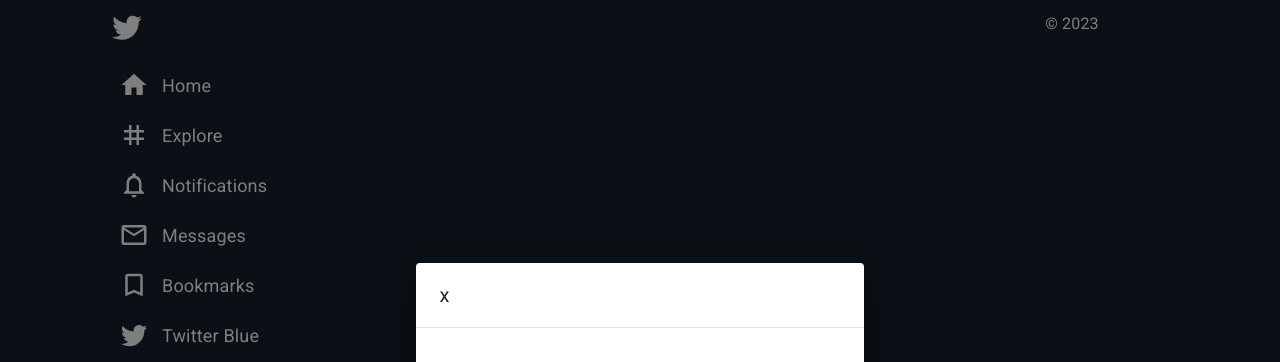
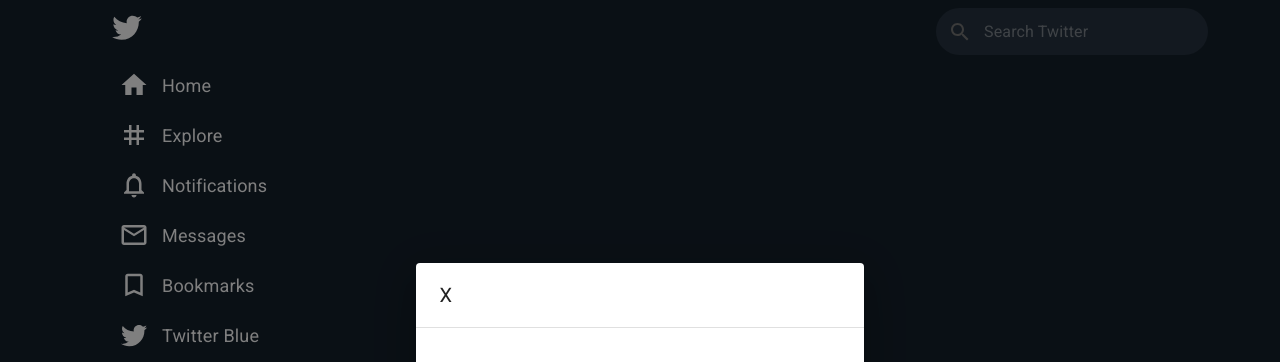
Before and after one commit to PavelBortnovskyi/Final_Step_FE8FS2, a React (Create React App) app in the folder client/: page /modal/tweet in a window 1280 px wide. Shown: the top 362 px of the page. Built offline with nearby package versions, Linux system fonts and the light colour scheme; grey boxes are pictures that could not be loaded.

Commit message:
create InputSearch for Right section

```diff
--- /dev/null
+++ b/client/src/components/InputSearch/InputSearch.jsx
@@ -0,0 +1,158 @@
+import React, { useState } from 'react'
+import { Box, TextField, styled } from '@mui/material';
+import SearchIcon from '@mui/icons-material/Search';
+import CancelIcon from '@mui/icons-material/Cancel';
+
+
+
+
+const InputSearchStyled = styled(TextField)((props) => ({
+    'input': {
+        padding: '12px',
+        color: 'rgb(247, 249, 249)',
+        maxWidth: '280px',
+    },
+
+    '& .MuiInput-root': {
+        '&:before': {
+            content: 'none',
+        },
+        '&:after': {
+            content: 'none',
+        },
+    },
+}))
+
+
+export const InputSearch = ({placeholder, fnc}) => {
+    const [inputValue, setInputValue] = useState('');
+
+    const handleInputChange = (event) => {
+        setInputValue(event.target.value);
+    };
+
+    const clearInput = () => {
+        setInputValue('');
+    };
+
+    return (
+        <Box sx={{
+            '& > :not(style)': { m: 1 },
+        }}>
+
+            <Box sx={{
+                display: 'flex',
+                alignItems: 'center',
+                padding: '0 12px',
+                borderRadius: '30px',
+                backgroundColor: 'rgb(39,51,64)',
+                boxSizing: 'border-box',
+                '&:focus-within': {
+                    border: '1px solid rgb(29, 155, 240)',
+                    '&:focus-within svg': {
+                        color: 'rgb(29, 155, 240)',
+                    },
+                },
+            }}>
+                <SearchIcon sx={{
+                    color: 'rgb(118, 118, 118)',
+                }} />
+                <InputSearchStyled
+                    id="input-with-sx"
+                    autoComplete="off"
+                    placeholder={placeholder}
+                    variant="standard"
+                    value={inputValue}
+                    onChange={handleInputChange}
+                />
+                {inputValue && (
+                    <CancelIcon onClick={clearInput} />
+                )}
+            </Box>
+        </Box>
+    )
+}
+
+
+
+
+// Варіант Артема нижче
+
+// import { useState } from 'react';
+// import { Box, InputAdornment, TextField } from '@mui/material';
+// import SearchOutlinedIcon from '@mui/icons-material/SearchOutlined';
+// import CancelRoundedIcon from '@mui/icons-material/CancelRounded';
+
+// export const InputSearch = ({ placeholder, fnc }) => {
+//     const [showClearIcon, setShowClearIcon] = useState('none');
+//     const [inputValue, setInputValue] = useState('');
+
+//     const handleChange = function (event) {
+//         setShowClearIcon(event === '' ? 'none' : 'flex');
+//     };
+
+//     const handleInput = (e) => {
+//         setInputValue(e);
+//         console.log(e);
+//     };
+
+//     const handleClick = function () {
+//         setShowClearIcon('none');
+//         setInputValue('');
+//     };
+//     return (
+//         <Box>
+//             <TextField
+//                 size="small"
+//                 variant="outlined"
+//                 placeholder={placeholder}
+//                 value={inputValue}
+//                 onChange={(e) => {
+//                     handleInput(e.target.value);
+//                     handleChange(e.target.value);
+//                 }}
+//                 sx={{
+//                     width: '100%',
+//                     backgroundColor: 'rgb(32, 35, 39)',
+//                     borderRadius: '40px',
+//                     outline: 'none',
+//                     '.Mui-focused': {
+//                         backgroundColor: '#000',
+//                     },
+//                     input: {
+//                         '&::placeholder': {
+//                             color: 'rgb(231, 233, 234)',
+//                         },
+//                     },
+//                     '.MuiOutlinedInput-root': {
+//                         borderRadius: '40px',
+//                         color: '#fff',
+//                     },
+//                 }}
+//                 InputProps={{
+//                     startAdornment: (
+//                         <InputAdornment position="start">
+//                             <SearchOutlinedIcon sx={{ color: 'rgb(113, 118, 123)' }} />
+//                         </InputAdornment>
+//                     ),
+//                     endAdornment: (
+//                         <InputAdornment
+//                             position="end"
+//                             style={{ display: showClearIcon }}
+//                             onClick={handleClick}
+//                         >
+//                             <CancelRoundedIcon
+//                                 sx={{
+//                                     color: 'rgb(29, 155, 240)',
+//                                     '&:hover': {
+//                                         cursor: 'pointer',
+//                                     },
+//                                 }}
+//                             />
+//                         </InputAdornment>
+//                     ),
+//                 }}
+//             />
+//         </Box>
+//     );
+// };
--- a/client/src/components/RightSection/RightSection.jsx
+++ b/client/src/components/RightSection/RightSection.jsx
@@ -1,5 +1,9 @@
-import styles from 'src/styles/Footer.module.scss';
+import { InputSearch } from "../InputSearch/InputSearch";
+
 
 export const RightSection = () => {
-  return <div className={styles.Footer__row}>&copy; 2023</div>;
+
+  return (
+    <InputSearch placeholder="Search Twitter" />
+  )
 };
--- a/client/src/pages/ModalTweetPage.jsx
+++ b/client/src/pages/ModalTweetPage.jsx
@@ -4,7 +4,7 @@ import TweetBox from 'src/components/TweetBox/TweetBox'
 
 export const ModalTweetPage = () => {
   return (
-    <Modal title="x">
+    <Modal title="X">
         <TweetBox/>
     </Modal>
   )
```
